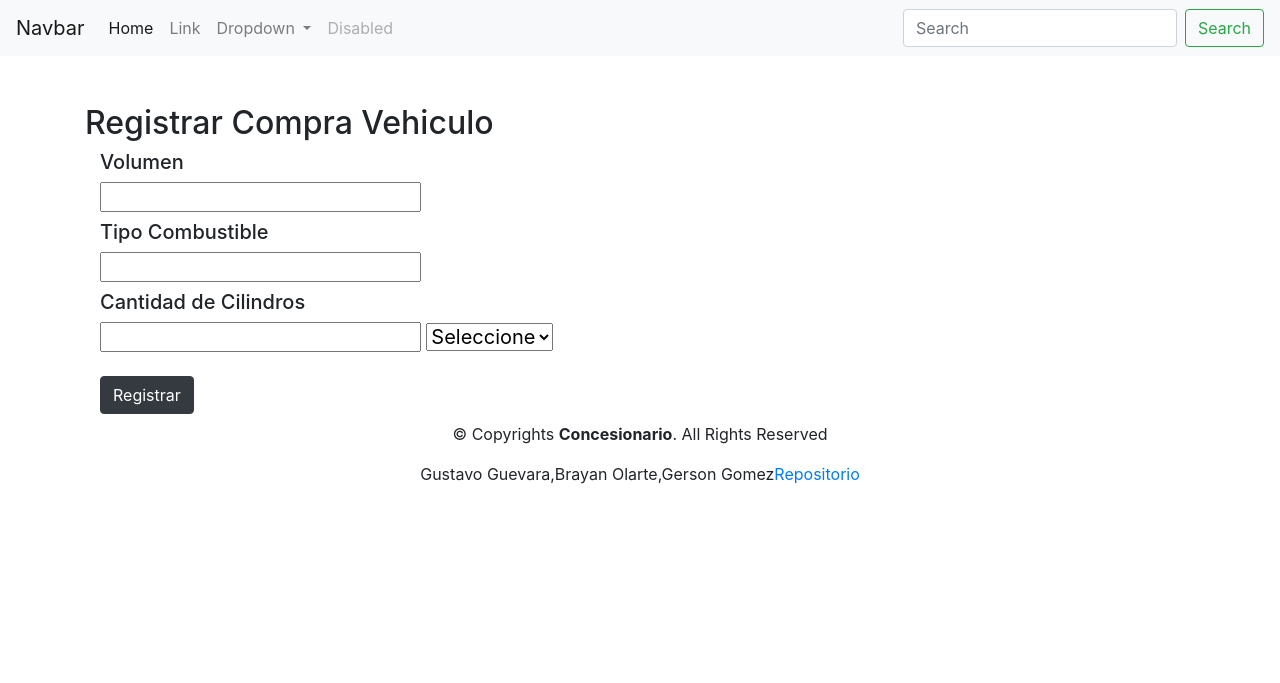
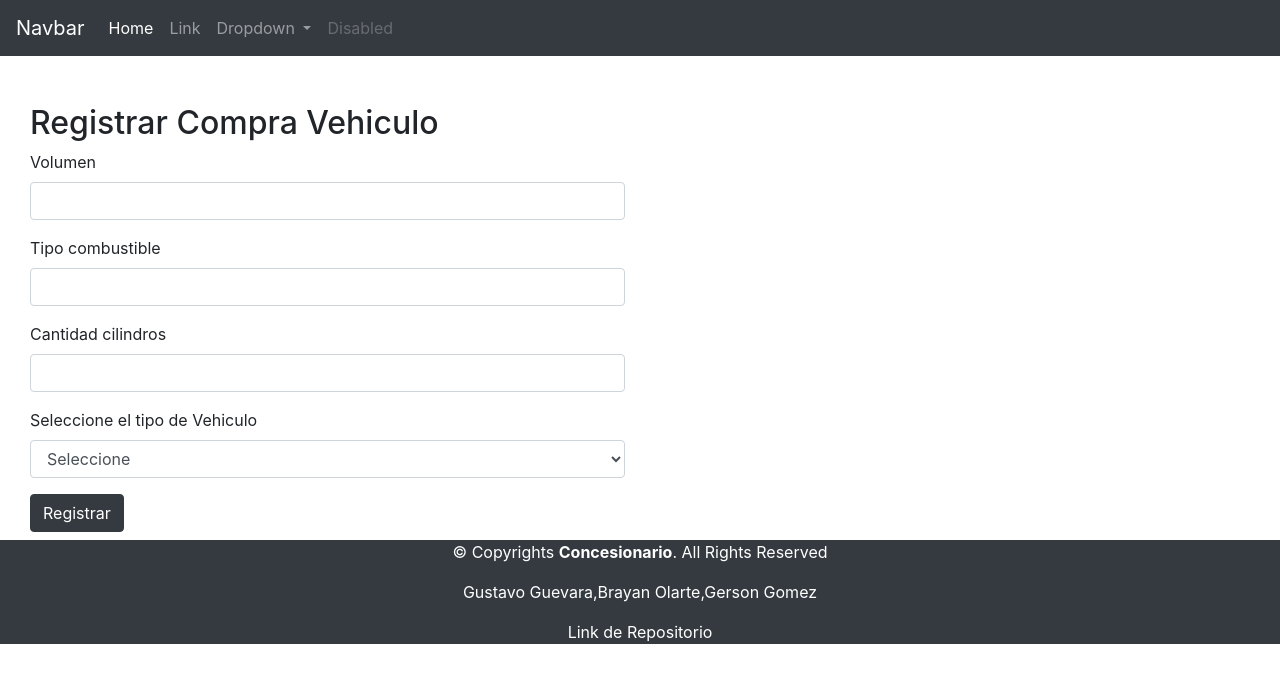
Before and after one commit to mrgerson88/EjercicioPHP, a PHP site: template vista/regvehiculo/registro.php in a window 1280 px wide. Shown: the top 683 px of the page. Run offline with PHP 8.4, Linux system fonts and the light colour scheme; the template is opened without the code that fills it, so the values that code supplies are empty; some libraries are stand-ins or nearby versions.

Commit message:
se arreglo la vista en el header y en el footer

```diff
--- a/vista/regvehiculo/registro.php
+++ b/vista/regvehiculo/registro.php
@@ -1,25 +1,43 @@
-<div class="container mt-5">
-        <h2>Registrar Compra Vehiculo</h2>
-        <form class="col s12" action="<?= CONTEXT_APP . '/index.php' ?>" method="GET">
+<div class="container-fluid mt-5">
+        <div class="col-6">
+            <h2>Registrar Compra Vehiculo</h2>
+        </div>
+
+
+        <form class="col-6" action="<?= CONTEXT_APP . '/index.php' ?>" method="GET">
             <input type="hidden" name="controller" value="RegVehiculo">
             <input type="hidden" name="method" value="registrar">
-            <h5>Volumen<h5>
-            <input name="volumen" type="text">
-            <h5>Tipo Combustible<h5>
-            <input name="tipoCombustible" type="text">
-            <h5>Cantidad de Cilindros<h5>
-            <input type="text" name="cantidadCilindros">
-            <select id="tipoAuto" name="tipoAuto">
+            <div class="form-group">
+             <label for="volumen">Volumen</label>
+             <input id="volumen" class="form-control" name="volumen" type="text">
+            </div>
+            <div class="form-group">
+             <label for="tipoCombustible">Tipo combustible</label>
+             <input id="tipoCombustible" class="form-control" name="tipoCombustible" type="text">
+            </div>
+            <div class="form-group">
+             <label for="cantidadCilindros">Cantidad cilindros</label>
+             <input id="cantidadCilindros" class="form-control" type="text" name="cantidadCilindros">
+            </div>
+            <div class="form-group">
+                <label for="tipoAuto">Seleccione el tipo de Vehiculo</label>
+
+             <select id="tipoAuto" class="form-control" name="tipoAuto">
                 <option>Seleccione</option>
                 <option value="1">Automovil</option>
                 <option value="2">Furgoneta
                 <option value="3">Van</option>
-            </select>
-            <br><br>
-            <input name="cantidadPasajeros" id="cantidadPasajeros" style="display:none"  placeholder="cantidad pasajeros..." type="text">
-            <input name="cantidadPuertas" id="cantidadPuertas" style="display:none"   placeholder="cantidad puertas..." type="text">
-            <input name="capacidadCarga" id="capacidadCarga" style="display:none"   placeholder="capacidad carga...." type="text">
+             </select>
+            </div>
+            <div class="form-group">
+            <input name="cantidadPasajeros" class="form-control" id="cantidadPasajeros" style="display:none"  placeholder="cantidad pasajeros..." type="text">
+
+            <input name="cantidadPuertas" class="form-control" id="cantidadPuertas" style="display:none"   placeholder="cantidad puertas..." type="text">
+            <input name="capacidadCarga" class="form-control" id="capacidadCarga" style="display:none"   placeholder="capacidad carga...." type="text">
+            </div>
+            <div class="mb-2">
             <input type="submit" class="btn btn-dark" value="Registrar">
+            </div>
         </form>
     </div>
 
--- a/vista/template/footer.php
+++ b/vista/template/footer.php
@@ -1,26 +1,22 @@
 
 
 
-<footer class="site-footer">
-      <div class="text-center">
+<footer >
+      <div class="text-center bg-dark" style="color:white">
         <p>
-          &copy; Copyrights  <strong>Concesionario</strong>. All Rights Reserved
+          &copy; Copyrights <strong>Concesionario</strong>. All Rights Reserved
         </p>
         <div class="credits">
 
-          Gustavo Guevara,Brayan Olarte,Gerson Gomez<a href="#">Repositorio</a>
+        <p>Gustavo Guevara,Brayan Olarte,Gerson Gomez</p>
+          <a href="https://github.com/mrgerson88/EjercicioPHP.git" style="color:white">Link de Repositorio</a>
         </div>
-        <a href="index.html#" class="go-top">
-          <i class="fa fa-angle-up"></i>
-          </a>
+
       </div>
     </footer>
 
 
 
-    <script src="https://code.jquery.com/jquery-3.5.1.slim.min.js" integrity="sha384-DfXdz2htPH0lsSSs5nCTpuj/zy4C+OGpamoFVy38MVBnE+IbbVYUew+OrCXaRkfj" crossorigin="anonymous"></script>
-    <script src="https://cdn.jsdelivr.net/npm/popper.js@1.16.1/dist/umd/popper.min.js" integrity="sha384-9/reFTGAW83EW2RDu2S0VKaIzap3H66lZH81PoYlFhbGU+6BZp6G7niu735Sk7lN" crossorigin="anonymous"></script>
-    <script src="https://cdn.jsdelivr.net/npm/bootstrap@4.5.3/dist/js/bootstrap.min.js" integrity="sha384-w1Q4orYjBQndcko6MimVbzY0tgp4pWB4lZ7lr30WKz0vr/aWKhXdBNmNb5D92v7s" crossorigin="anonymous"></script>
 
 </body>
 </html>
--- a/vista/template/header.php
+++ b/vista/template/header.php
@@ -12,7 +12,7 @@
 </head>
 <body>
 
-<nav class="navbar navbar-expand-lg navbar-light bg-light">
+<nav class="navbar navbar-expand-lg navbar-dark bg-dark">
 <a class="navbar-brand" href="#">Navbar</a>
 <button class="navbar-toggler" type="button" data-toggle="collapse" data-target="#navbarSupportedContent" aria-controls="navbarSupportedContent" aria-expanded="false" aria-label="Toggle navigation">
 <span class="navbar-toggler-icon"></span>
@@ -41,9 +41,6 @@
     <a class="nav-link disabled" href="#" tabindex="-1" aria-disabled="true">Disabled</a>
     </li>
 </ul>
-<form class="form-inline my-2 my-lg-0">
-    <input class="form-control mr-sm-2" type="search" placeholder="Search" aria-label="Search">
-    <button class="btn btn-outline-success my-2 my-sm-0" type="submit">Search</button>
-</form>
+
 </div>
 </nav>
```
